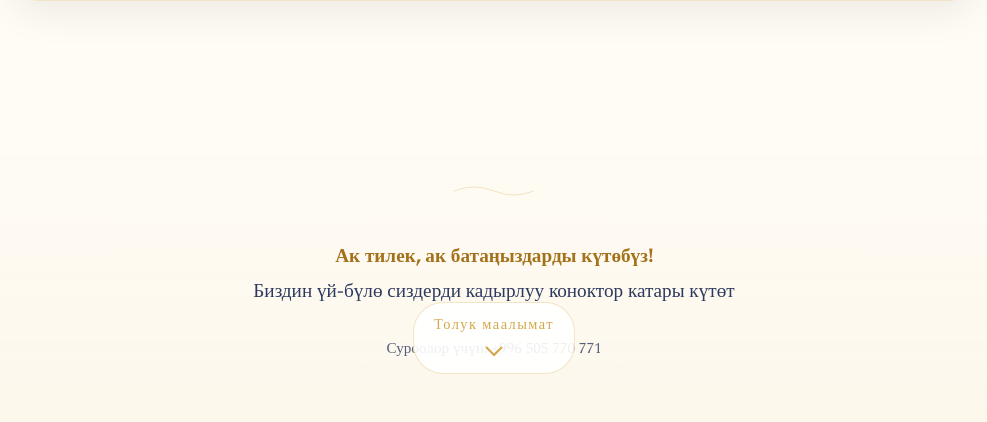
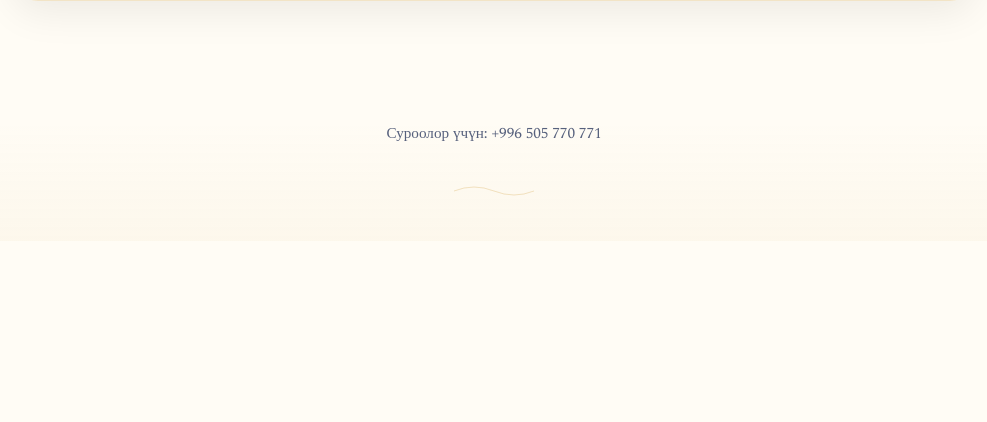
Before and after one commit to Tologon7/home_party, a Django app: page / in a window 1280 px wide. Shown: the part 4574-4996 px from the top of the page, without its empty margins (146-1133 px from the left). After the commit the page ends 4770 px from the top, so only its background shows below. Run offline with Django 5.2, Linux system fonts and the light colour scheme.

Commit message:
finish - last commit

```diff
--- a/main/static/main/css/style.css
+++ b/main/static/main/css/style.css
@@ -130,8 +130,6 @@ body {
 .houses-background {
   position: absolute;
   inset: 0;
-  background:
-    url('../images/houses-bg.png') center/cover no-repeat;
   filter: brightness(1.05) contrast(1.1);
   z-index: 1;
 }
@@ -260,7 +258,7 @@ body {
 .invitation-text {
   font-size: 1.2rem;
   color: var(--text-soft);
-  margin-top: 20px;
+  margin-top: -55px;
   line-height: 1.7;
   position: relative;
   z-index: 5;
@@ -730,6 +728,7 @@ body {
   color: var(--text-soft);
   opacity: 0.8;
   font-size: 0.95rem;
+  margin-top: -120px; /* подними вверх */
 }
 
 /* Контрол музыки */
--- a/main/templates/main/home.html
+++ b/main/templates/main/home.html
@@ -56,7 +56,9 @@
         <!-- Текст внутри карточки -->
         <p class="invitation-text" data-aos="fade-up" data-aos-delay="700">
           <span class="highlight">Урматтуу сыйлуу конокторум!</span><br>
-          Сиздерди «Ак өргө» тойго арналган салтанаттуу кечеге чакырабыз.
+          Сиздерди «Ак өргө» тойго арналган салтанаттуу кечеге келип,
+          жакшылыгымды тең бөлүшүп, ак дасторкон үстүндө бата берип,
+          кадырлуу коногум болуп кетүүгө чакырам!
         </p>
 
         <!-- Нижний орнамент -->
@@ -87,12 +89,12 @@
 </div>
 
 <!-- Стрелка для скролла -->
-<div class="scroll-indicator" data-aos="fade-up" data-aos-delay="1000">
-  <span>Толук маалымат</span>
-  <svg width="24" height="24" viewBox="0 0 24 24">
-    <path d="M12 17.414L3.293 8.707 4.707 7.293 12 14.586 19.293 7.293 20.707 8.707 12 17.414z" fill="#d4a74a"/>
-  </svg>
-</div>
+<!--<div class="scroll-indicator" data-aos="fade-up" data-aos-delay="1000">-->
+<!--  <span>Толук маалымат</span>-->
+<!--  <svg width="24" height="24" viewBox="0 0 24 24">-->
+<!--    <path d="M12 17.414L3.293 8.707 4.707 7.293 12 14.586 19.293 7.293 20.707 8.707 12 17.414z" fill="#d4a74a"/>-->
+<!--  </svg>-->
+<!--</div>-->
 
 <!-- Основной контент -->
 <main class="main-content">
@@ -255,10 +257,6 @@
         <path d="M10,10 Q30,2 50,10 T90,10" fill="none" stroke="#d4a74a" stroke-width="1" opacity="0.3"/>
       </svg>
     </div>
-    <p class="footer-text">
-      <span class="gold-text">Ак тилек, ак батаңыздарды күтөбүз!</span><br>
-      Биздин үй-бүлө сиздерди кадырлуу коноктор катары күтөт
-    </p>
     <div class="footer-contacts">
       <p>Суроолор үчүн: +996 505 770 771</p>
     </div>
```
Also changed, not shown: main/static/main/images/couple.jpg (deleted), main/static/main/images/ornaments.jpg (deleted), main/static/main/images/seal.jpg (deleted).
